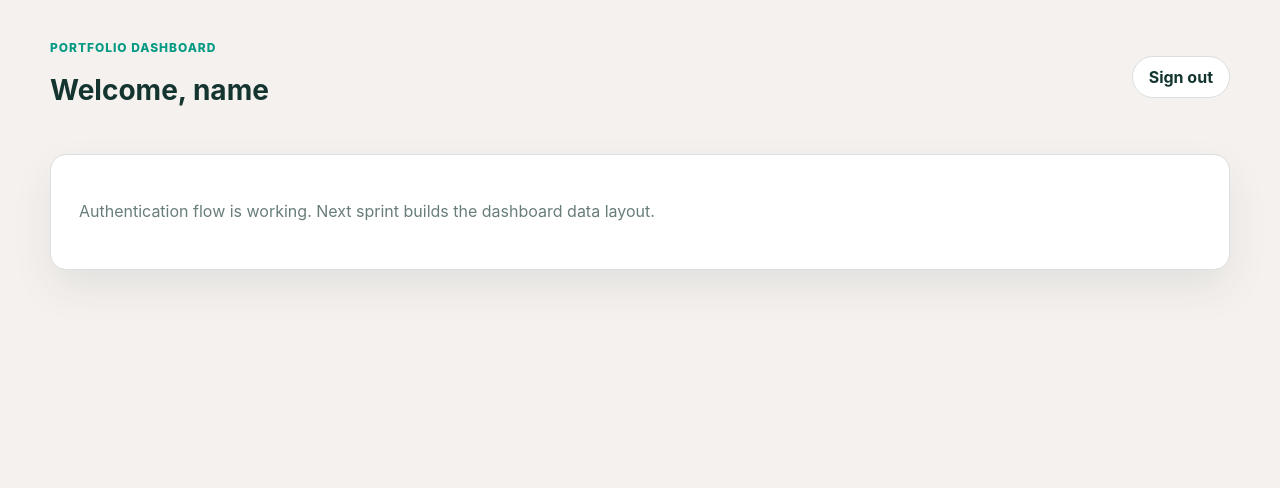
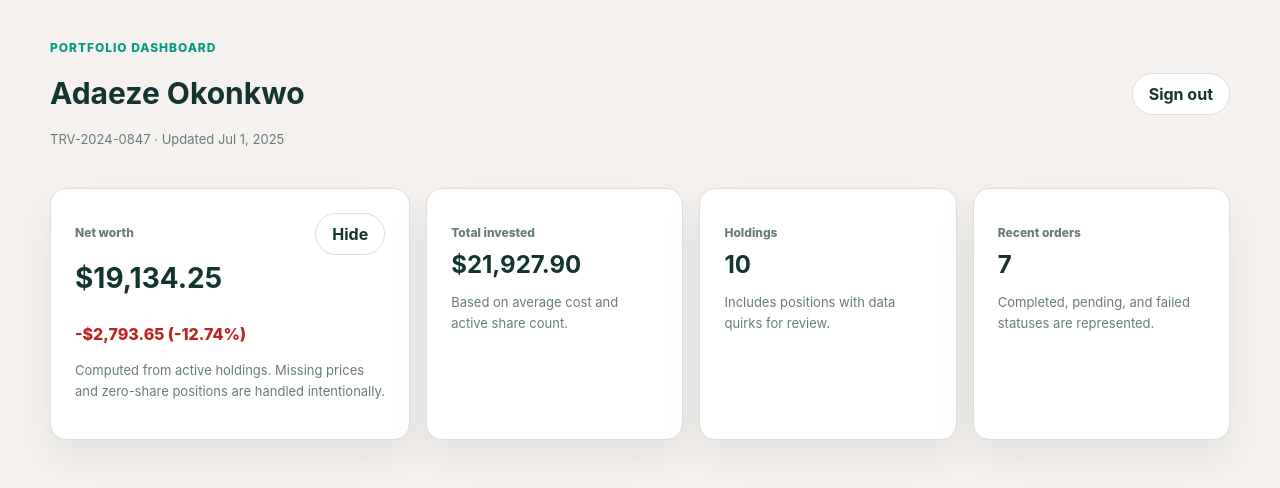
Before and after one commit to wbizmo/trove-portfolio-dashboard, a React (Vite) app: page / in a window 1280 px wide. Both pictures are taken after typing "name@example.com", "Sample123" into the empty fields and a click on the button "Sign in". Shown: the top 488 px of the page. Built offline with nearby package versions, Linux system fonts and the light colour scheme.

Commit message:
feat: build dashboard summary layout

```diff
--- a/src/features/dashboard/DashboardShell.module.css
+++ b/src/features/dashboard/DashboardShell.module.css
@@ -27,11 +27,18 @@
 }
 
 .title {
-  font-size: 28px;
+  font-size: 30px;
   line-height: 1.2;
 }
 
-.logout {
+.meta {
+  color: var(--text-muted);
+  font-size: 13px;
+  margin-top: 8px;
+}
+
+.logout,
+.balanceToggle {
   border: 1px solid var(--border);
   background: var(--card);
   border-radius: var(--radius-pill);
@@ -40,17 +47,84 @@
   font-weight: 700;
 }
 
-.card {
+.grid {
+  display: grid;
+  grid-template-columns: 1.4fr repeat(3, 1fr);
+  gap: 16px;
+}
+
+.card,
+.netWorthCard,
+.stateCard {
   border: 1px solid var(--border);
   border-radius: var(--radius-card);
   background: var(--card);
   box-shadow: var(--shadow-soft);
-  padding: 28px;
+  padding: 24px;
+}
+
+.netWorthCard {
+  min-height: 190px;
+}
+
+.cardHeader {
+  display: flex;
+  align-items: flex-start;
+  justify-content: space-between;
+  gap: 16px;
+}
+
+.label {
+  color: var(--text-muted);
+  font-size: 12px;
+  font-weight: 800;
+  margin-bottom: 10px;
+}
+
+.netWorth {
+  font-size: 28px;
+  line-height: 1.1;
+  margin-bottom: 14px;
+}
+
+.metric {
+  display: block;
+  font-size: 24px;
+  margin-bottom: 12px;
+}
+
+.positive {
+  color: var(--success);
+  font-weight: 800;
+  margin-bottom: 16px;
+}
+
+.negative {
+  color: var(--danger);
+  font-weight: 800;
+  margin-bottom: 16px;
 }
 
 .muted {
   color: var(--text-muted);
+  font-size: 13px;
   line-height: 1.6;
+}
+
+.stateCard {
+  max-width: 520px;
+  margin: 80px auto;
+  color: var(--text-muted);
+}
+
+@media (max-width: 960px) {
+  .grid {
+    grid-template-columns: 1fr 1fr;
+  }
+
+  .netWorthCard {
+    grid-column: 1 / -1;
+  }
 }
 
 @media (max-width: 640px) {
@@ -62,4 +136,12 @@
     align-items: flex-start;
     flex-direction: column;
   }
+
+  .grid {
+    grid-template-columns: 1fr;
+  }
+
+  .title {
+    font-size: 25px;
+  }
 }
--- a/src/features/dashboard/DashboardShell.tsx
+++ b/src/features/dashboard/DashboardShell.tsx
@@ -1,8 +1,71 @@
+import { useEffect, useState } from "react";
+
 import { useAuth } from "../../context/useAuth";
+import {
+  getComputedPortfolioSummary,
+  getPortfolioData,
+} from "../../services/portfolioService";
+import type { PortfolioData } from "../../types/portfolio";
+import { formatCurrency, formatDate, formatPercent } from "../../utils/formatters";
 import styles from "./DashboardShell.module.css";
 
 export function DashboardShell() {
-  const { logout, user } = useAuth();
+  const { logout } = useAuth();
+
+  const [portfolio, setPortfolio] = useState<PortfolioData | null>(null);
+  const [isLoading, setIsLoading] = useState(true);
+  const [error, setError] = useState("");
+  const [showBalance, setShowBalance] = useState(true);
+
+  useEffect(() => {
+    let isMounted = true;
+
+    async function loadPortfolio() {
+      try {
+        setIsLoading(true);
+        setError("");
+
+        const data = await getPortfolioData();
+
+        if (isMounted) {
+          setPortfolio(data);
+        }
+      } catch {
+        if (isMounted) {
+          setError("Unable to load portfolio data. Please try again.");
+        }
+      } finally {
+        if (isMounted) {
+          setIsLoading(false);
+        }
+      }
+    }
+
+    loadPortfolio();
+
+    return () => {
+      isMounted = false;
+    };
+  }, []);
+
+  if (isLoading) {
+    return (
+      <main className={styles.page}>
+        <section className={styles.stateCard}>Loading portfolio...</section>
+      </main>
+    );
+  }
+
+  if (error || !portfolio) {
+    return (
+      <main className={styles.page}>
+        <section className={styles.stateCard}>{error || "Portfolio unavailable."}</section>
+      </main>
+    );
+  }
+
+  const summary = getComputedPortfolioSummary(portfolio.holdings);
+  const isPositive = summary.gainLoss >= 0;
 
   return (
     <main className={styles.page}>
@@ -10,7 +73,10 @@ export function DashboardShell() {
         <header className={styles.header}>
           <div>
             <p className={styles.kicker}>Portfolio Dashboard</p>
-            <h1 className={styles.title}>Welcome, {user?.name}</h1>
+            <h1 className={styles.title}>{portfolio.user.name}</h1>
+            <p className={styles.meta}>
+              {portfolio.user.accountId} · Updated {formatDate(portfolio.user.lastUpdated)}
+            </p>
           </div>
 
           <button className={styles.logout} type="button" onClick={logout}>
@@ -18,10 +84,60 @@ export function DashboardShell() {
           </button>
         </header>
 
-        <section className={styles.card}>
-          <p className={styles.muted}>
-            Authentication flow is working. Next sprint builds the dashboard data layout.
-          </p>
+        <section className={styles.grid}>
+          <article className={styles.netWorthCard}>
+            <div className={styles.cardHeader}>
+              <div>
+                <p className={styles.label}>Net worth</p>
+                <h2 className={styles.netWorth}>
+                  {showBalance ? formatCurrency(summary.totalValue) : "••••••"}
+                </h2>
+              </div>
+
+              <button
+                className={styles.balanceToggle}
+                type="button"
+                onClick={() => setShowBalance((current) => !current)}
+              >
+                {showBalance ? "Hide" : "Show"}
+              </button>
+            </div>
+
+            <p className={isPositive ? styles.positive : styles.negative}>
+              {formatCurrency(summary.gainLoss)} ({formatPercent(summary.gainLossPercent)})
+            </p>
+
+            <p className={styles.muted}>
+              Computed from active holdings. Missing prices and zero-share positions are
+              handled intentionally.
+            </p>
+          </article>
+
+          <article className={styles.card}>
+            <p className={styles.label}>Total invested</p>
+            <strong className={styles.metric}>
+              {formatCurrency(summary.totalInvested)}
+            </strong>
+            <p className={styles.muted}>
+              Based on average cost and active share count.
+            </p>
+          </article>
+
+          <article className={styles.card}>
+            <p className={styles.label}>Holdings</p>
+            <strong className={styles.metric}>{portfolio.holdings.length}</strong>
+            <p className={styles.muted}>
+              Includes positions with data quirks for review.
+            </p>
+          </article>
+
+          <article className={styles.card}>
+            <p className={styles.label}>Recent orders</p>
+            <strong className={styles.metric}>{portfolio.transactions.length}</strong>
+            <p className={styles.muted}>
+              Completed, pending, and failed statuses are represented.
+            </p>
+          </article>
         </section>
       </div>
     </main>
--- a/src/services/portfolioService.ts
+++ b/src/services/portfolioService.ts
@@ -1,5 +1,5 @@
 import portfolioData from "../assets/data/portfolio_data.json";
-import type { PortfolioData } from "../types/portfolio";
+import type { Holding, PortfolioData } from "../types/portfolio";
 
 const MOCK_DELAY_MS = 500;
 
@@ -11,3 +11,27 @@ export async function getPortfolioData(): Promise<PortfolioData> {
   await delay(MOCK_DELAY_MS);
   return portfolioData as PortfolioData;
 }
+
+export function getHoldingValue(holding: Holding) {
+  if (holding.shares <= 0 || holding.currentPrice <= 0) return 0;
+  return holding.shares * holding.currentPrice;
+}
+
+export function getInvestedValue(holding: Holding) {
+  if (holding.shares <= 0) return 0;
+  return holding.shares * holding.avgCost;
+}
+
+export function getComputedPortfolioSummary(holdings: Holding[]) {
+  const totalValue = holdings.reduce((sum, holding) => sum + getHoldingValue(holding), 0);
+  const totalInvested = holdings.reduce((sum, holding) => sum + getInvestedValue(holding), 0);
+  const gainLoss = totalValue - totalInvested;
+  const gainLossPercent = totalInvested > 0 ? (gainLoss / totalInvested) * 100 : 0;
+
+  return {
+    totalValue,
+    totalInvested,
+    gainLoss,
+    gainLossPercent,
+  };
+}
--- /dev/null
+++ b/src/utils/formatters.ts
@@ -0,0 +1,20 @@
+export function formatCurrency(value: number, currency = "USD") {
+  return new Intl.NumberFormat("en-US", {
+    style: "currency",
+    currency,
+    maximumFractionDigits: 2,
+  }).format(value);
+}
+
+export function formatPercent(value: number) {
+  const sign = value > 0 ? "+" : "";
+  return `${sign}${value.toFixed(2)}%`;
+}
+
+export function formatDate(value: string) {
+  return new Intl.DateTimeFormat("en-US", {
+    month: "short",
+    day: "numeric",
+    year: "numeric",
+  }).format(new Date(value));
+}
```
